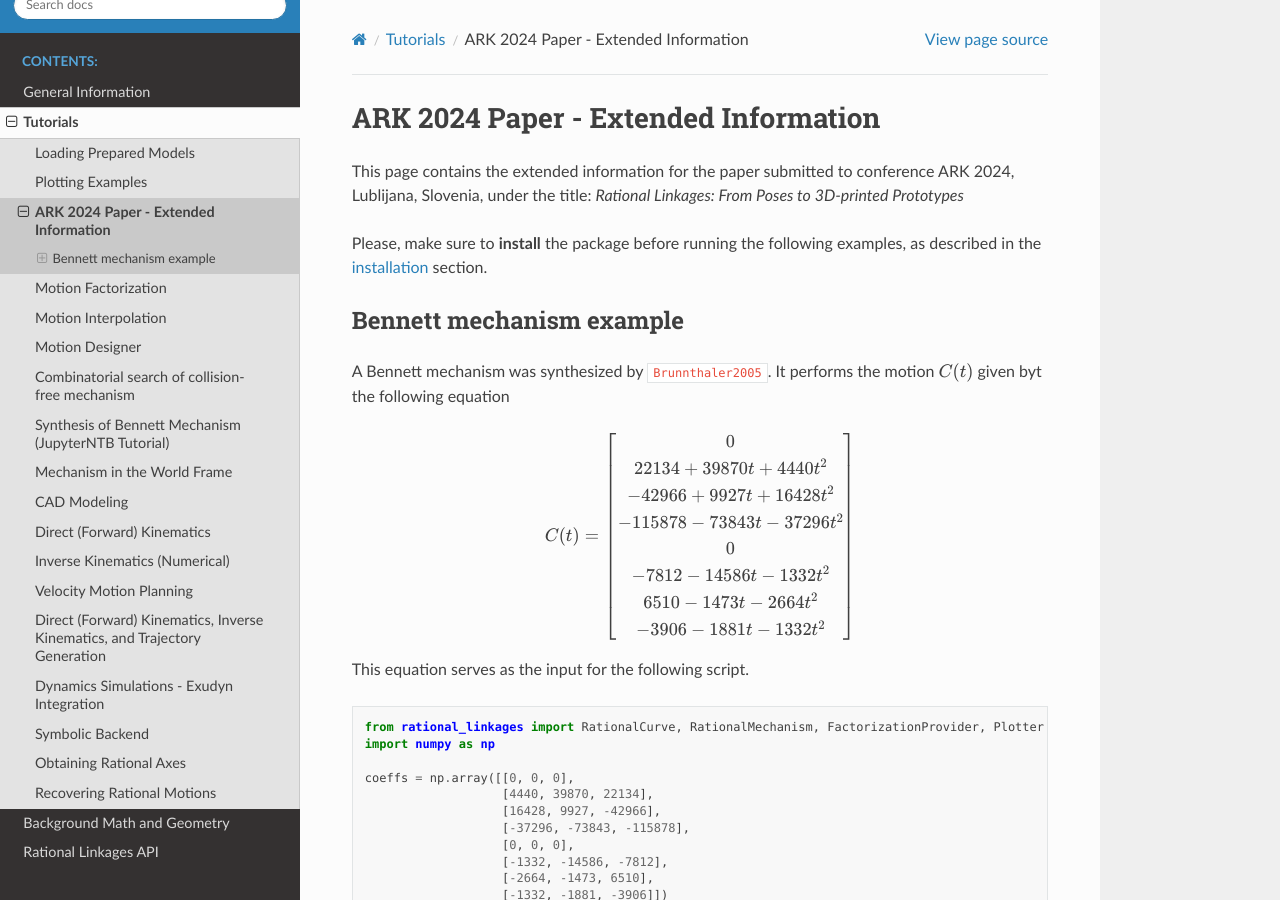
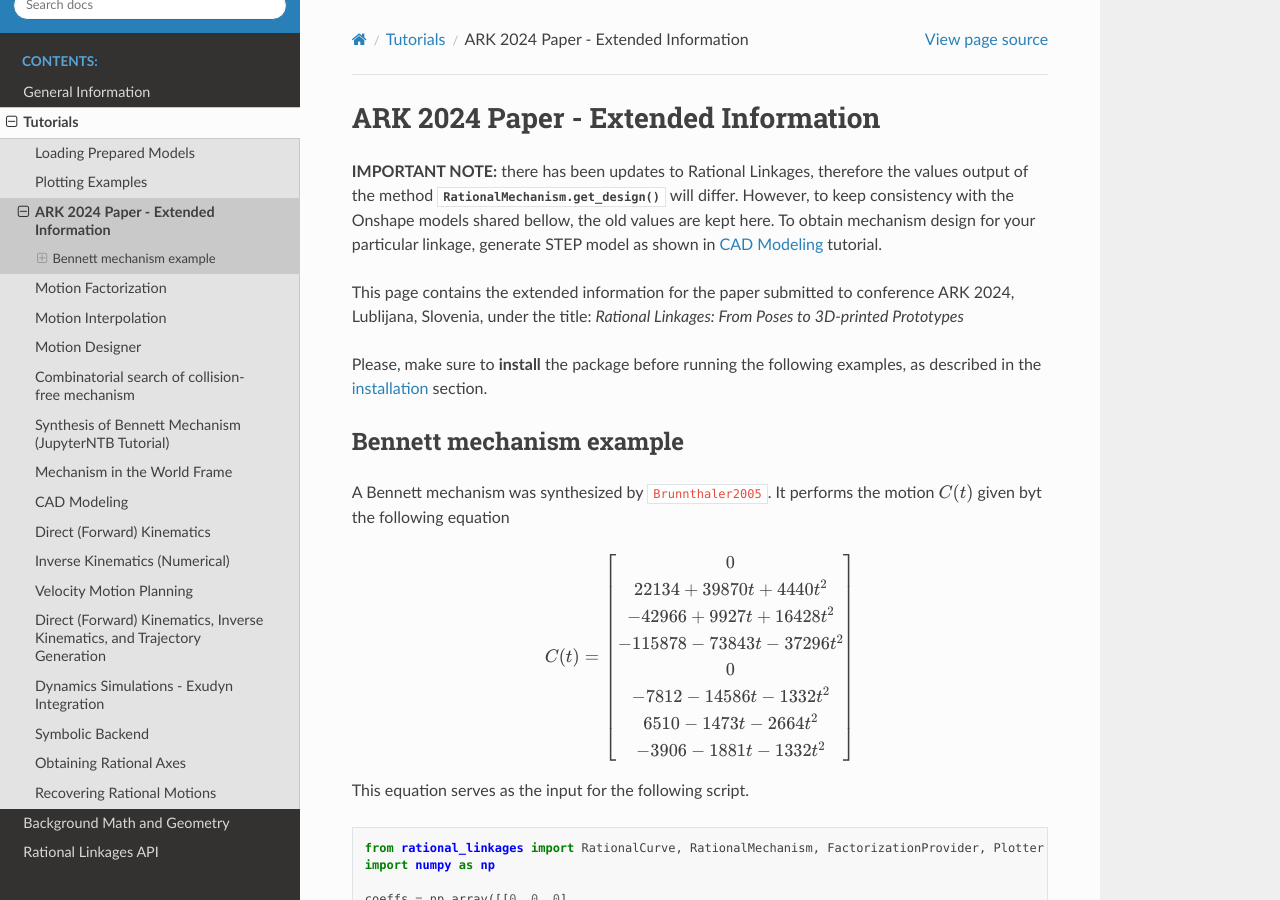
Before and after one commit to hucik14/rational-linkages, a Sphinx documentation site: the page built from docs/source/tutorials/ark2024.rst, in a window 1280 px wide and 900 px high. Built offline with Sphinx 7.4.7 and the Read the Docs theme 3.1.0, drawn with Linux system fonts in a browser that asks for light colours; cross-references to code outside the pages are shown as plain code.

Commit message:
update to docs

```diff
--- a/docs/source/tutorials/ark2024.rst
+++ b/docs/source/tutorials/ark2024.rst
@@ -2,6 +2,11 @@
 
 ARK 2024 Paper - Extended Information
 =====================================
+
+**IMPORTANT NOTE:** there has been updates to Rational Linkages, therefore the values output of
+the method :meth:`.RationalMechanism.get_design` will differ. However, to keep consistency with
+the Onshape models shared bellow, the old values are kept here. To obtain mechanism design for your
+particular linkage, generate STEP model as shown in :ref:`cad_tutorial` tutorial.
 
 This page contains the extended information for the paper submitted to conference ARK
 2024, Lublijana, Slovenia, under the title: *Rational Linkages: From Poses to
```
